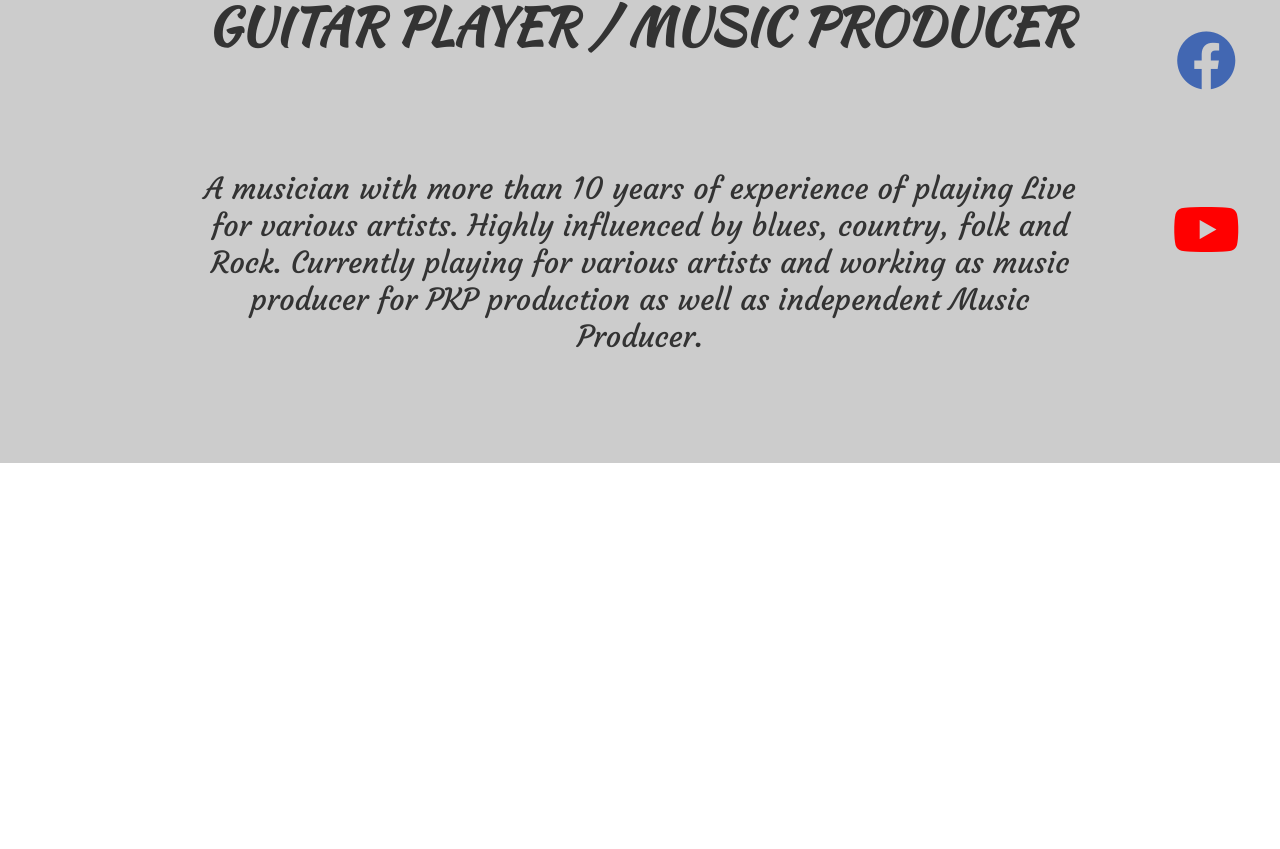
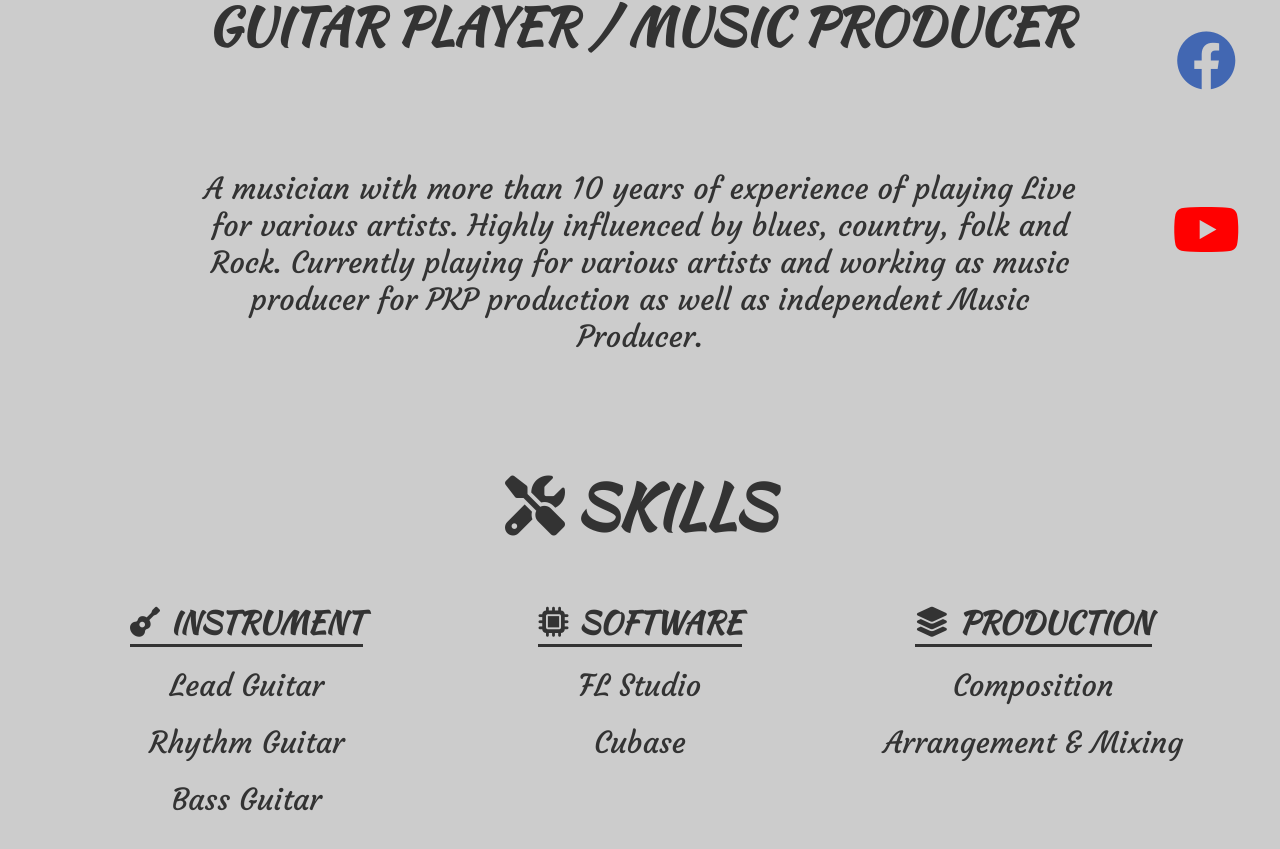
Before and after one commit to AbhishekBiswasGitHub/arka-along-with-lucille, a React (Vite) app: page / in a window 1280 px wide. Shown: the part 337-1186 px from the top of the page. Before the commit the page ends 800 px from the top, so only its background shows below. Built offline with nearby package versions, Linux system fonts and the light colour scheme.

Commit message:
Add component Skills

```diff
--- a/src/App.jsx
+++ b/src/App.jsx
@@ -1,4 +1,5 @@
 import Hero from "./Hero";
+import Skills from "./Skills";
 
 import "./App.css";
 
@@ -6,6 +7,7 @@ const App = () => {
   return (
     <div id="App">
       <Hero />
+      <Skills />
     </div>
   );
 };
--- /dev/null
+++ b/src/SkillCategory.css
@@ -0,0 +1,50 @@
+@font-face {
+  font-family: KaushanScript;
+  src: url(./assets/fonts/KaushanScript.ttf);
+}
+
+@font-face {
+  font-family: Courgette;
+  src: url(./assets/fonts/Courgette.ttf);
+}
+
+.skill-category {
+  display: flex;
+  flex-direction: column;
+  align-items: center;
+
+  width: 100%;
+}
+
+.skill-category-name {
+  border-bottom: 3px solid #333;
+
+  font-family: KaushanScript;
+  font-size: 3rem;
+  text-align: center;
+  text-transform: uppercase;
+}
+
+.skill-category-name > i {
+  padding-right: 1rem;
+}
+
+.skills {
+  display: flex;
+  flex-direction: column;
+  align-items: center;
+  justify-content: space-evenly;
+  list-style-type: none;
+
+  flex-grow: 1;
+
+  padding: 2rem;
+}
+
+.skill {
+  padding-bottom: 2rem;
+
+  font-family: Courgette;
+  font-size: 3rem;
+  text-transform: capitalize;
+}
--- /dev/null
+++ b/src/SkillCategory.jsx
@@ -0,0 +1,36 @@
+import PropTypes from "prop-types";
+
+import "./SkillCategory.css";
+
+const SkillCategory = ({
+  name,
+  icon,
+  skills,
+}) => {
+  return (
+    <div className="skill-category">
+      <h3 className="skill-category-name">
+        <i className={`fa-solid fa-${icon}`}></i>
+        {name}
+      </h3>
+      <ul className="skills">
+        {skills.map((skill) => (
+          <li
+            key={skill}
+            className="skill"
+          >
+            {skill}
+          </li>
+        ))}
+      </ul>
+    </div>
+  );
+};
+
+SkillCategory.propTypes = {
+  name: PropTypes.string.isRequired,
+  icon: PropTypes.string.isRequired,
+  skills: PropTypes.array.isRequired,
+};
+
+export default SkillCategory;
--- /dev/null
+++ b/src/Skills.css
@@ -0,0 +1,35 @@
+@font-face {
+  font-family: KaushanScript;
+  src: url(./assets/fonts/KaushanScript.ttf);
+}
+
+#skills-container {
+  display: flex;
+  flex-direction: column;
+  align-items: center;
+  justify-content: center;
+
+  width: 100%;
+}
+
+#skills-heading {
+  width: 100%;
+
+  font-family: KaushanScript;
+  font-size: 6rem;
+  text-align: center;
+  text-transform: uppercase;
+}
+
+#skills-heading > i {
+  padding-right: 1rem;
+}
+
+#skill-categories {
+  display: flex;
+  align-items: start;
+  justify-content: space-evenly;
+  padding: 5rem;
+
+  width: 100%;
+}
--- /dev/null
+++ b/src/Skills.jsx
@@ -0,0 +1,53 @@
+import SkillCategory from "./SkillCategory";
+
+import "./Skills.css";
+
+const Skills = () => {
+  const SkillCategories = [
+    {
+      name: "instrument",
+      icon: "guitar",
+      skills: [
+        "lead guitar",
+        "rhythm guitar",
+        "bass guitar",
+      ],
+    },
+    {
+      name: "software",
+      icon: "microchip",
+      skills: ["FL studio", "cubase"],
+    },
+    {
+      name: "production",
+      icon: "layer-group",
+      skills: [
+        "composition",
+        "arrangement & mixing",
+      ],
+    },
+  ];
+
+  return (
+    <section id="skills-container">
+      <h2 id="skills-heading">
+        <i className="fa-solid fa-screwdriver-wrench"></i>
+        skills
+      </h2>
+      <div id="skill-categories">
+        {SkillCategories.map(
+          ({ name, icon, skills }) => (
+            <SkillCategory
+              key={name}
+              name={name}
+              icon={icon}
+              skills={skills}
+            />
+          )
+        )}
+      </div>
+    </section>
+  );
+};
+
+export default Skills;
--- a/src/index.css
+++ b/src/index.css
@@ -24,8 +24,9 @@ body {
   justify-content: center;
 
   width: 100%;
-  height: 100svh;
 
   background-color: #ccc;
   color: #333;
+
+  scroll-behavior: smooth;
 }
```
